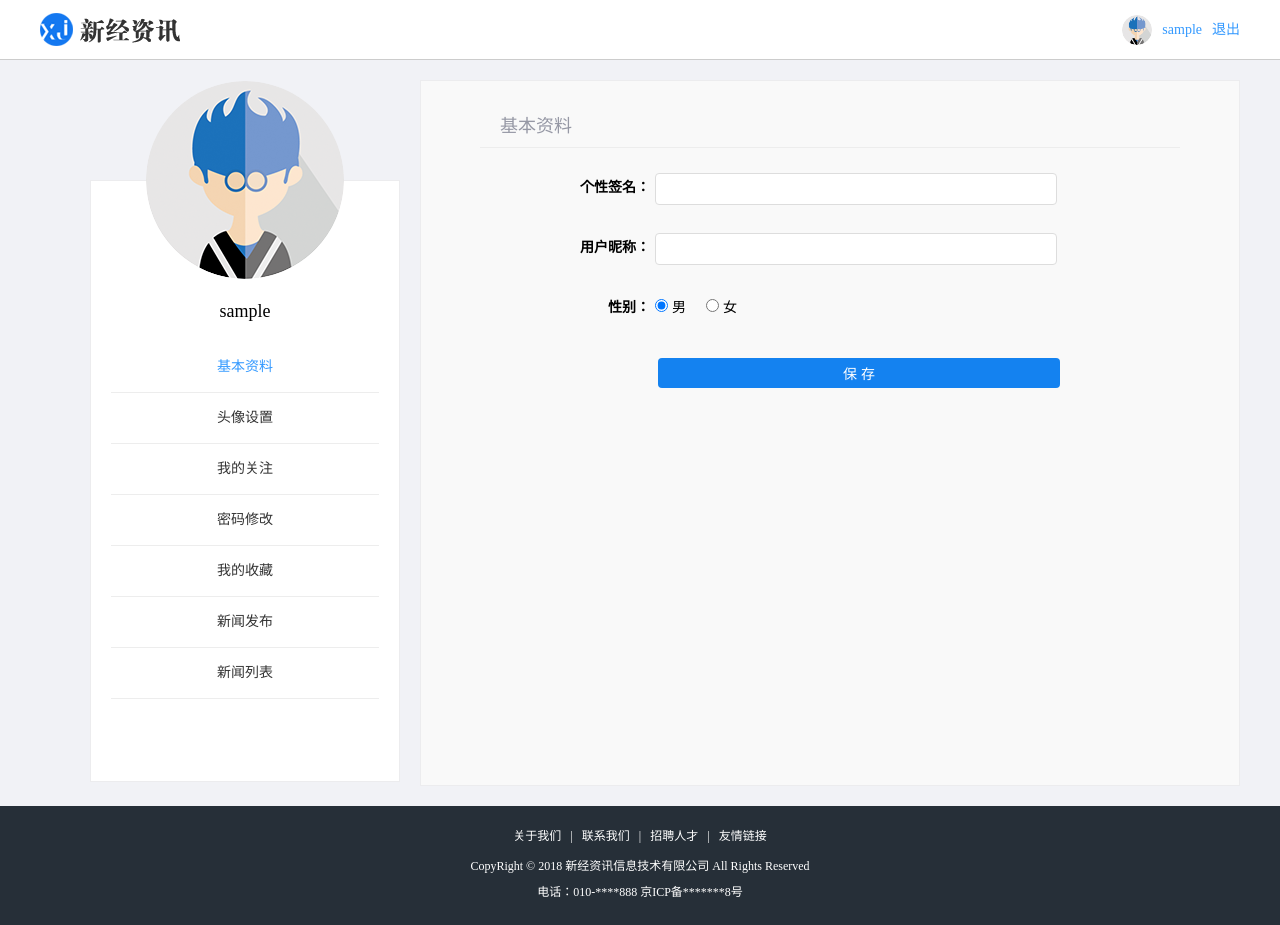
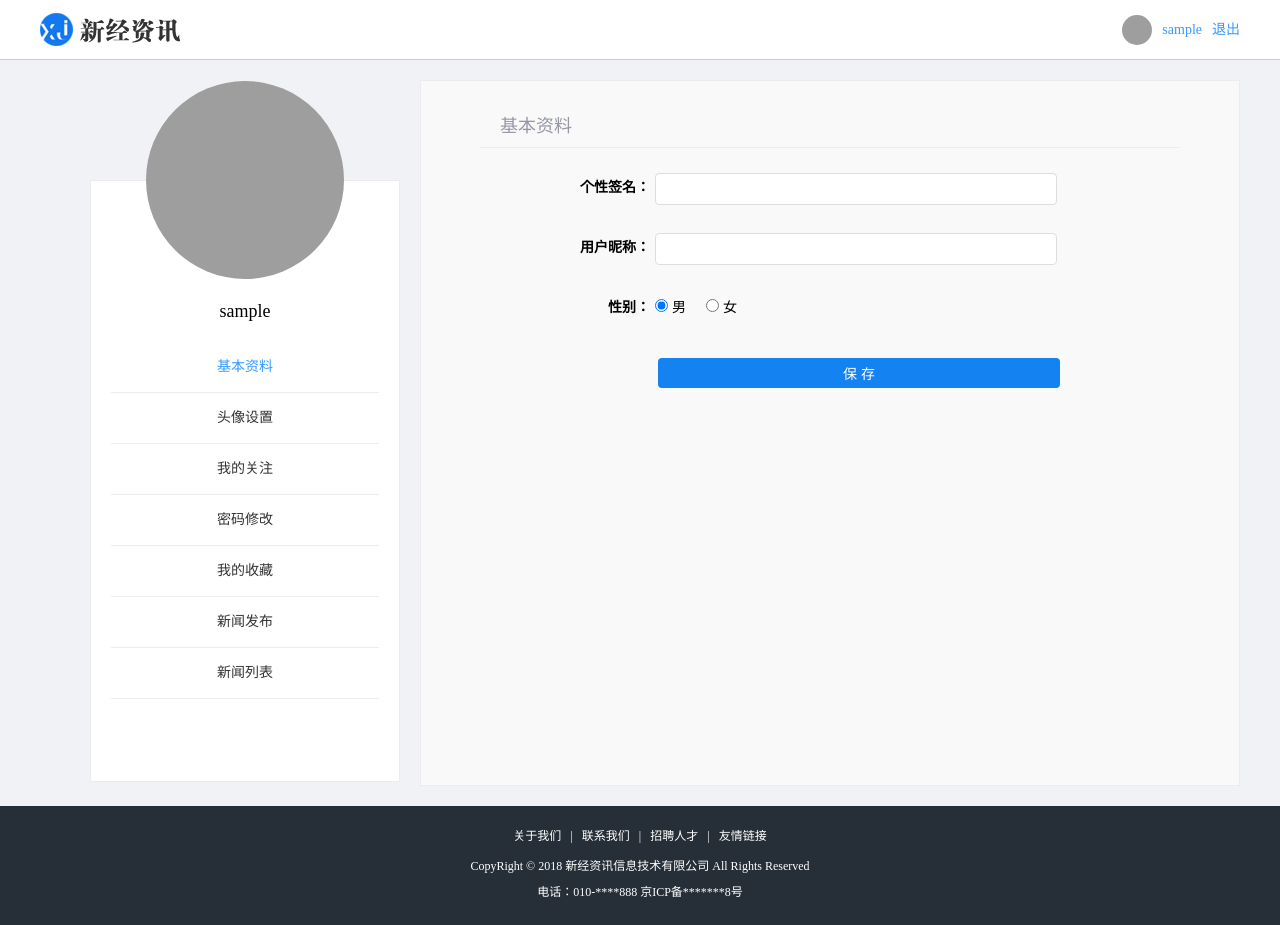
Before and after one commit to Mingzaizzw/xinjingzixun, a Flask app: page /user/center in a window 1280 px wide. Run offline with Flask 2, Linux system fonts and the light colour scheme; the visitor is signed in with stand-in values (Sample User, id 1); data comes from the database, SQL or seed files in the repository; grey boxes are pictures that could not be loaded.

Commit message:
用户中心显示头像

```diff
--- a/templates/user.html
+++ b/templates/user.html
@@ -14,7 +14,7 @@
 		<div class="header">
 			<a href="#" class="logo fl"><img src="/static/index/images/logo.png" alt="logo"></a>
 			<div class="user_login fr" style="display: block;">
-				<img src="/static/index/images/user_pic.png" class="lgin_pic">
+				<img src="/static/upload/{{ user.avatar_url }}" class="lgin_pic">
 				<a href="{{ url_for('user_blu.user_center') }}">{{ nick_name }}</a>
 				<a href="{{ url_for('passport_blu.logout') }}">退出</a>
 			</div>
@@ -24,7 +24,7 @@
 	<div class="conter_con">
 		<div class="user_menu_con fl">
 			<div class="user_center_pic">
-				<img src="/static/index/images/user_pic.png" alt="用户图片">
+				<img src="/static/upload/{{ user.avatar_url }}" alt="用户图片">
 			</div>
 			<div class="user_center_name">{{ nick_name }}</div>
 
--- a/views/user.py
+++ b/views/user.py
@@ -83,13 +83,15 @@ def follow():
 
 @user_blu.route("/user/center")
 def user_center():
+    user_id = session.get("user_id")
+    user = db.session.query(User).filter(User.id == user_id).first()
     nick_name = session.get("nick_name")
 
     # 如果用户未登录，禁止访问用户中心
     if not nick_name:
         return redirect(url_for('index_blu.index'))
 
-    return render_template("user.html", nick_name=nick_name)
+    return render_template("user.html", nick_name=nick_name, user=user)
 
 
 @user_blu.route("/user/user_base_info")
```
